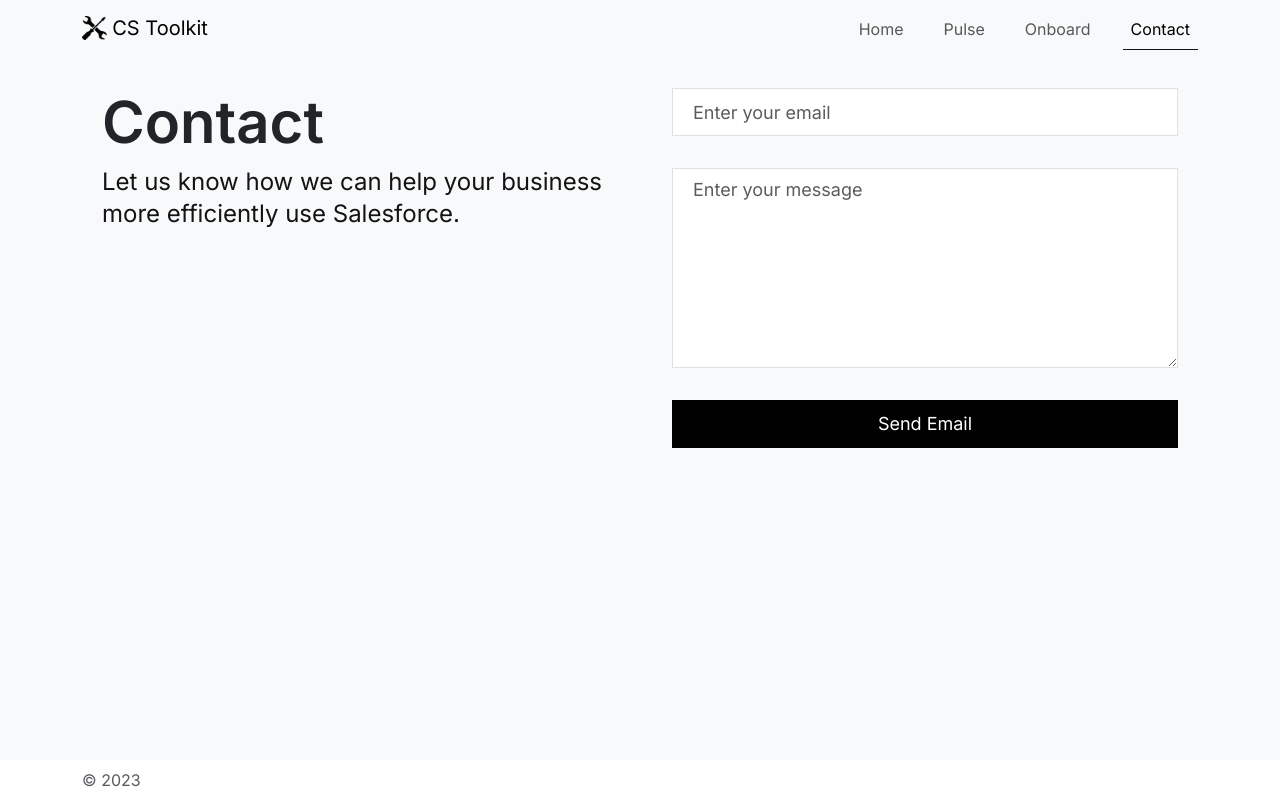
After one commit to wbmcdonald4/cstoolkit, a Flask app: page /contact in a window 1280 px wide. The commit adds this page. Run offline with Flask 3, Linux system fonts and the light colour scheme; some libraries are stand-ins or nearby versions.

Commit message:
add contact page

```diff
--- a/src/main/routes.py
+++ b/src/main/routes.py
@@ -8,9 +8,9 @@ main = Blueprint('main', __name__)
 def home():
     return render_template("main/home.html", title='Home')
 
-@main.route('/about')
-def about():
-    return render_template("main/about.html", title='About')
+@main.route('/contact')
+def contact():
+    return render_template("main/contact.html", title='contact')
 
 @main.route('/pulse')
 def pulse():
--- /dev/null
+++ b/src/templates/forms/contact_form.html
@@ -0,0 +1,11 @@
+<form action="{{ url_for('main.capture_onboarding_email') }}" method="post" id="onboarding-email-form" class="d-flex flex-column gap-3">
+    <div class="mb-3">
+      <input type="email" class="form-control custom-input" name="email" placeholder="Enter your email" required>
+    </div>
+    <div class="mb-3">
+      <textarea class="form-control custom-input" name="message" style="height: 200px; padding-top: 5px;" placeholder="Enter your message" required></textarea>
+    </div>
+    <div>
+      <button type="submit" class="custom-button w-100">Send Email</button>
+    </div>
+</form>
--- a/src/templates/layout/header.html
+++ b/src/templates/layout/header.html
@@ -20,7 +20,7 @@
             <a class="nav-link custom-nav-link {{ 'active' if request.path == url_for('main.onboard') }}" href="{{ url_for('main.onboard') }}">Onboard</a>
           </li>
           <li class="nav-item">
-            <a class="nav-link custom-nav-link {{ 'active' if request.path == url_for('main.about') }}" href="{{ url_for('main.about') }}">Contact</a>
+            <a class="nav-link custom-nav-link {{ 'active' if request.path == url_for('main.contact') }}" href="{{ url_for('main.contact') }}">Contact</a>
           </li>
 
         </ul>
--- /dev/null
+++ b/src/templates/main/contact.html
@@ -0,0 +1,22 @@
+{% extends "layout/base.html" %}
+{% block content %}
+<div class="container">
+  <div class="row py-4">
+    <div class="col-lg-6">
+      <div class="p-2 bg-light rounded-3">
+        <div class="container-fluid">
+          <h1>Contact</h1>
+          <p class="pulse-content">Let us know how we can help your business more efficiently use Salesforce.</p>
+        </div>
+      </div>
+    </div>
+    <div class="col-lg-6">
+      <div class="p-2 bg-light rounded-3">
+        <div class="container-fluid">
+          {% include 'forms/contact_form.html' %}
+        </div>
+      </div>
+    </div>
+  </div>
+</div>
+{% endblock content %}
--- a/src/templates/main/onboard.html
+++ b/src/templates/main/onboard.html
@@ -10,13 +10,13 @@
         </div>
       </div>
     </div>
-    <div class="col-lg-6">
+    <!-- <div class="col-lg-6">
       <div class="p-2 bg-light rounded-3">
         <div class="container-fluid">
           <img src="{{ url_for('static', filename='images/pulse-image.png') }}" alt="Pulse Image" class="img-fluid" style="max-height: 400px; width: auto;">
         </div>
       </div>
-    </div>
+    </div> -->
   </div>
   <div class="row mb-5">
     <div class="col-lg-12">
```
Also changed, not shown: src/templates/main/about.html (deleted, +0 -19 lines), src/templates/main/onboardingtool.html (deleted, +0 -15 lines).
